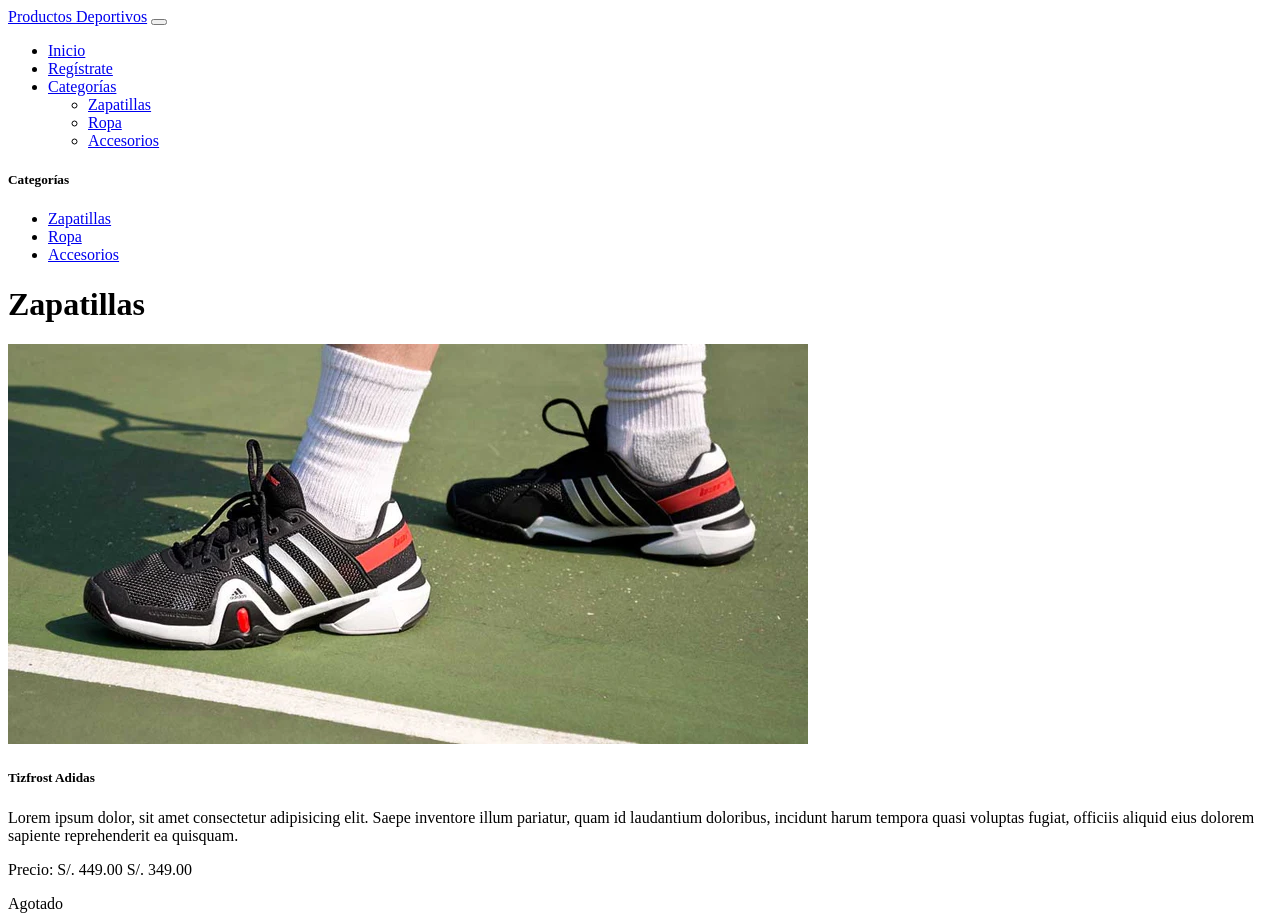
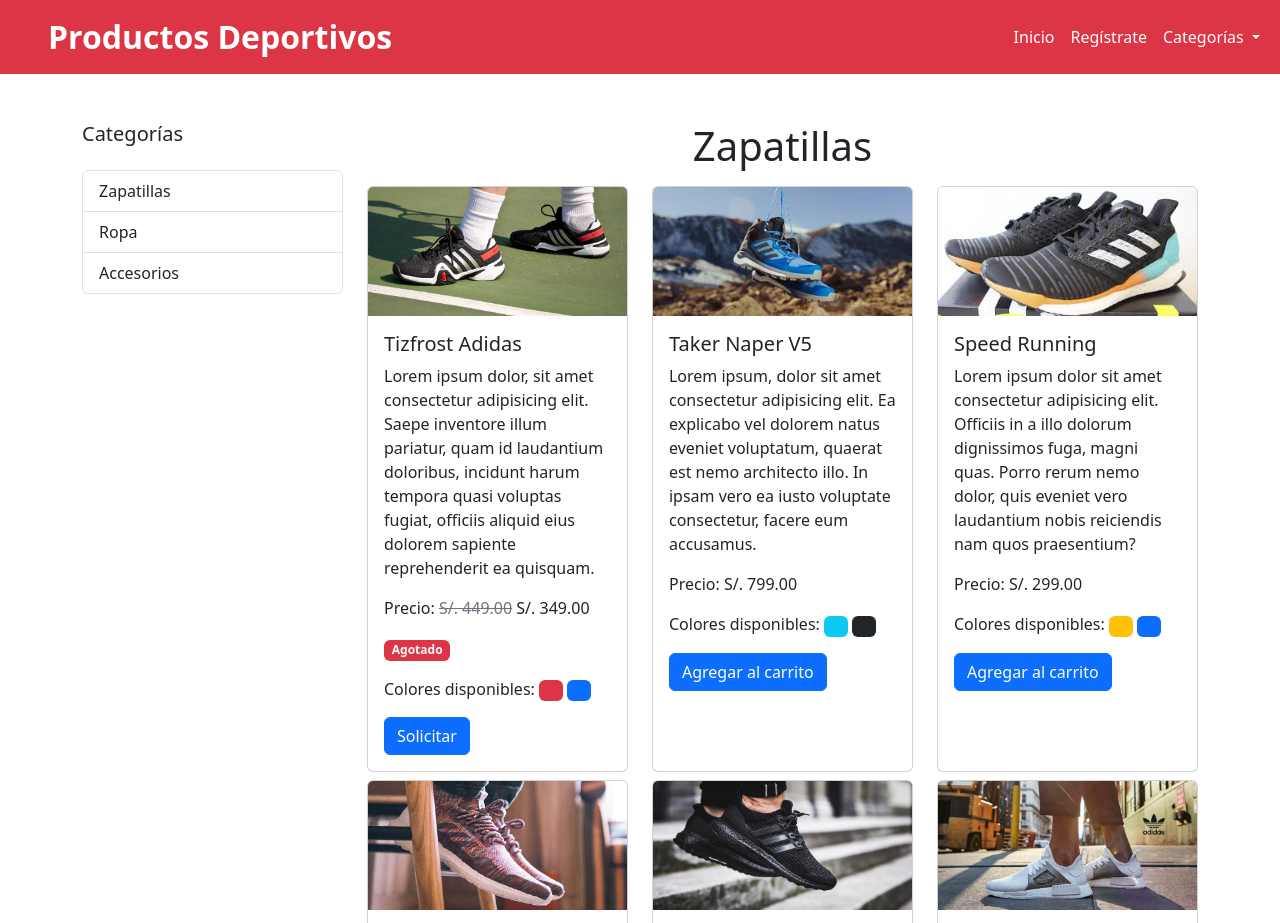
Before and after one commit to EdwMarcelo30/proyecto_catalogo, a plain HTML site: page productos.html in a window 1280 px wide. Shown: the top 923 px of the page. Drawn offline with nearby package versions, Linux system fonts and the light colour scheme; the site is published under a folder, as on GitHub Pages, so addresses that start at the root find nothing.

Commit message:
Afinando detalles

```diff
--- a/index.html
+++ b/index.html
@@ -4,7 +4,8 @@
     <meta charset="UTF-8">
     <meta name="viewport" content="width=device-width, initial-scale=1.0">
     <title>Venta de Productos Deportivos</title>
-    <link rel="stylesheet" href="/css/bootstrap.min.css">
+    <link href="https://cdn.jsdelivr.net/npm/bootstrap@5.3.0/dist/css/bootstrap.min.css" rel="stylesheet">
+    <!-- <link rel="stylesheet" href="/css/bootstrap.min.css"> -->
 </head>
 <body>
     <!-- Navbar -->
@@ -46,19 +47,19 @@
         </div>
         <div class="carousel-inner">
             <div class="carousel-item active">
-                <img src="/media/zapatillas_1.jpg" class="d-block w-100" alt="Primer slide">
+                <img src="/media/zapatillas_1.jpg" class="d-block w-100">
                 <div class="carousel-caption d-none d-md-block">
                     <h5 class="text-dark"><span class="bg-white px-5 py-1 rounded-pill">ULTRABOOST 3.0 Adidas</span></h5>
                 </div>
             </div>
             <div class="carousel-item">
-                <img src="/media/zapatillas_2.jpg" class="d-block w-100" alt="Segundo slide">
+                <img src="/media/zapatillas_2.jpg" class="d-block w-100">
                 <div class="carousel-caption d-none d-md-block">
                     <h5 class="text-dark"><span class="bg-white px-5 py-1 rounded-pill">ADIPRO V.4 Adidas</span></h5>
                 </div>
             </div>
             <div class="carousel-item">
-                <img src="/media/zapatillas_3.webp" class="d-block w-100" alt="Tercer slide">
+                <img src="/media/zapatillas_3.webp" class="d-block w-100">
                 <div class="carousel-caption d-none d-md-block">
                     <h5 class="text-dark"><span class="bg-white px-5 py-1 rounded-pill">Tizfrost Adidas</span></h5>
                 </div>
@@ -174,6 +175,8 @@
         </div>
     </footer>
 
-    <script src="/js/bootstrap.min.js"></script>
+    <script src="https://cdn.jsdelivr.net/npm/@popperjs/core@2.11.6/dist/umd/popper.min.js"></script>
+    <script src="https://cdn.jsdelivr.net/npm/bootstrap@5.3.0/dist/js/bootstrap.min.js"></script>
+    <!-- <script src="/js/bootstrap.min.js"></script> -->
 </body>
 </html>
--- a/productos.html
+++ b/productos.html
@@ -4,7 +4,8 @@
     <meta charset="UTF-8">
     <meta name="viewport" content="width=device-width, initial-scale=1.0">
     <title>Venta de Productos Deportivos</title>
-    <link rel="stylesheet" href="/css/bootstrap.min.css">
+    <link href="https://cdn.jsdelivr.net/npm/bootstrap@5.3.0/dist/css/bootstrap.min.css" rel="stylesheet">
+    <!-- <link rel="stylesheet" href="/css/bootstrap.min.css"> -->
 </head>
 <body>
     <!-- Navbar -->
@@ -53,7 +54,7 @@
                 <div class="row">
                     <div class="col-lg-4 col-md-6 col-sm-6 col-xs-12 mb-2 mb-2">
                         <div class="card h-100">
-                            <img src="media/zapatillas_3.webp" class="card-img-top" alt="Producto 1">
+                            <img src="media/zapatillas_3.webp" class="card-img-top">
                             <div class="card-body">
                                 <h5 class="card-title">Tizfrost Adidas</h5>
                                 <p class="card-text">Lorem ipsum dolor, sit amet consectetur adipisicing elit. Saepe inventore illum pariatur, quam id laudantium doloribus, incidunt harum tempora quasi voluptas fugiat, officiis aliquid eius dolorem sapiente reprehenderit ea quisquam.</p>
@@ -66,7 +67,7 @@
                     </div>
                     <div class="col-lg-4 col-md-6 col-sm-6 col-xs-12 mb-2">
                         <div class="card h-100">
-                            <img src="media/zapatillas_6.jpg" class="card-img-top" alt="Producto 2">
+                            <img src="media/zapatillas_6.jpg" class="card-img-top">
                             <div class="card-body">
                                 <h5 class="card-title">Taker Naper V5</h5>
                                 <p class="card-text">Lorem ipsum, dolor sit amet consectetur adipisicing elit. Ea explicabo vel dolorem natus eveniet voluptatum, quaerat est nemo architecto illo. In ipsam vero ea iusto voluptate consectetur, facere eum accusamus.</p>
@@ -78,7 +79,7 @@
                     </div>
                     <div class="col-lg-4 col-md-6 col-sm-6 col-xs-12 mb-2">
                         <div class="card h-100">
-                            <img src="media/zapatillas_4.jpg" class="card-img-top" alt="Producto 10">
+                            <img src="media/zapatillas_4.jpg" class="card-img-top">
                             <div class="card-body">
                                 <h5 class="card-title">Speed Running</h5>
                                 <p class="card-text">Lorem ipsum dolor sit amet consectetur adipisicing elit. Officiis in a illo dolorum dignissimos fuga, magni quas. Porro rerum nemo dolor, quis eveniet vero laudantium nobis reiciendis nam quos praesentium?</p>
@@ -90,7 +91,7 @@
                     </div>
                     <div class="col-lg-4 col-md-6 col-sm-6 col-xs-12 mb-2">
                         <div class="card h-100">
-                            <img src="media/zapatillas_1.jpg" class="card-img-top" alt="Producto 1">
+                            <img src="media/zapatillas_1.jpg" class="card-img-top">
                             <div class="card-body">
                                 <h5 class="card-title">ULTRABOOST 3.0 Adidas</h5>
                                 <p class="card-text">Lorem ipsum, dolor sit amet consectetur adipisicing elit. Eum, placeat maiores ipsum ea odit ex est asperiores enim fugiat officia cumque voluptate animi aliquam, ut velit optio temporibus provident saepe?</p>
@@ -103,7 +104,7 @@
                     </div>
                     <div class="col-lg-4 col-md-6 col-sm-6 col-xs-12 mb-2">
                         <div class="card h-100">
-                            <img src="media/zapatillas_5.jpg" class="card-img-top" alt="Producto 2">
+                            <img src="media/zapatillas_5.jpg" class="card-img-top">
                             <div class="card-body">
                                 <h5 class="card-title">Dark Emotion Adidas</h5>
                                 <p class="card-text">Lorem ipsum dolor sit amet consectetur adipisicing elit. Impedit consectetur quis laudantium blanditiis quas dicta debitis natus animi, atque saepe, aperiam quibusdam beatae consequatur amet nemo tempora odit minima praesentium.</p>
@@ -115,7 +116,7 @@
                     </div>
                     <div class="col-lg-4 col-md-6 col-sm-6 col-xs-12 mb-2">
                         <div class="card h-100">
-                            <img src="media/zapatillas_2.jpg" class="card-img-top" alt="Producto 10">
+                            <img src="media/zapatillas_2.jpg" class="card-img-top">
                             <div class="card-body">
                                 <h5 class="card-title">ADIPRO V.4 Adidas</h5>
                                 <p class="card-text">Lorem ipsum dolor sit amet consectetur adipisicing elit. Cupiditate perferendis modi vero quisquam ex ad, fugiat, hic officia, quos eveniet harum culpa repellendus. Aliquid obcaecati sequi nobis quaerat sunt distinctio.</p>
@@ -167,6 +168,8 @@
         </div>
     </footer>
 
-    <script src="/js/bootstrap.min.js"></script>
+    <script src="https://cdn.jsdelivr.net/npm/@popperjs/core@2.11.6/dist/umd/popper.min.js"></script>
+    <script src="https://cdn.jsdelivr.net/npm/bootstrap@5.3.0/dist/js/bootstrap.min.js"></script>
+    <!-- <script src="/js/bootstrap.min.js"></script> -->
 </body>
 </html>
```
Also changed, not shown: registrate.html (+5 -2 lines).
